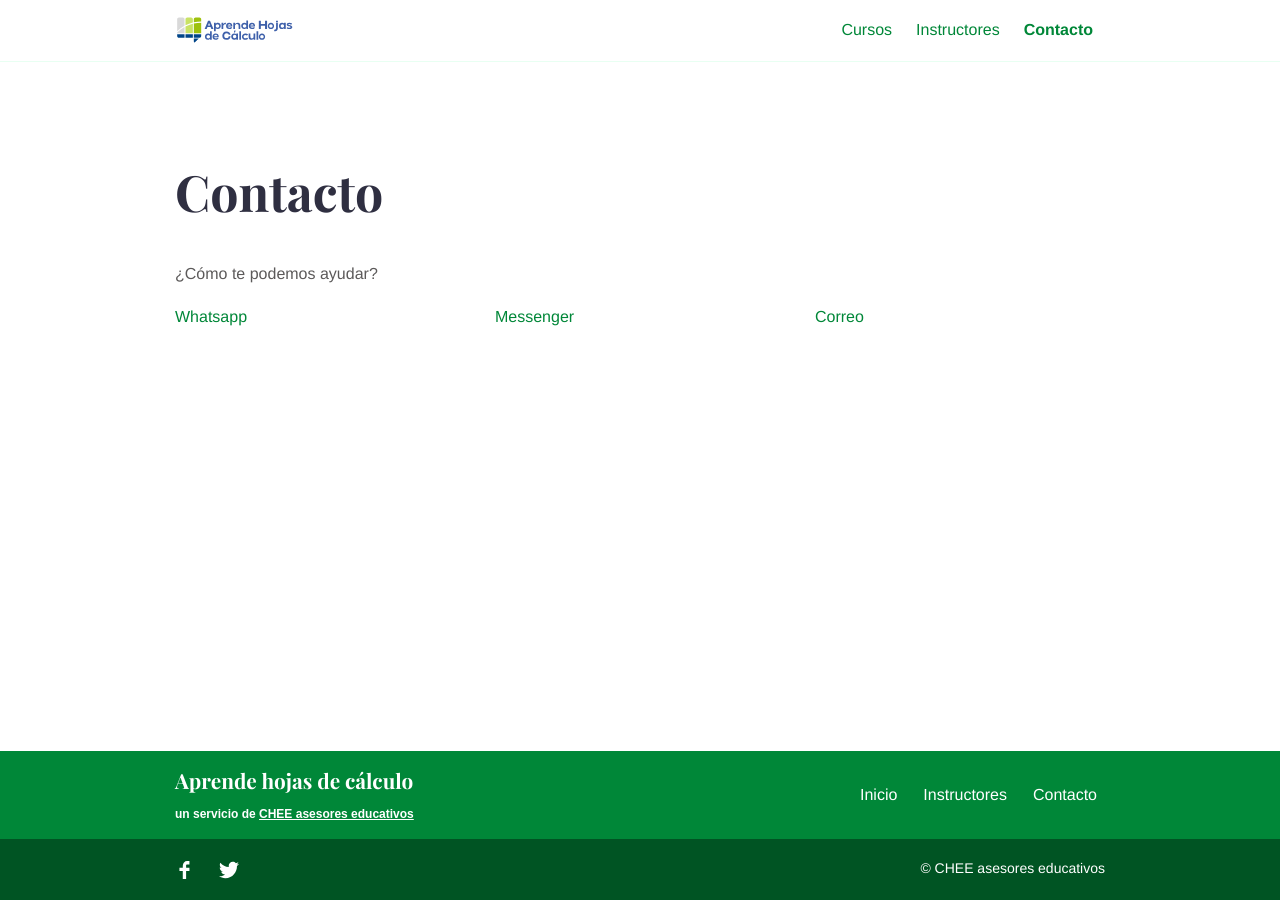
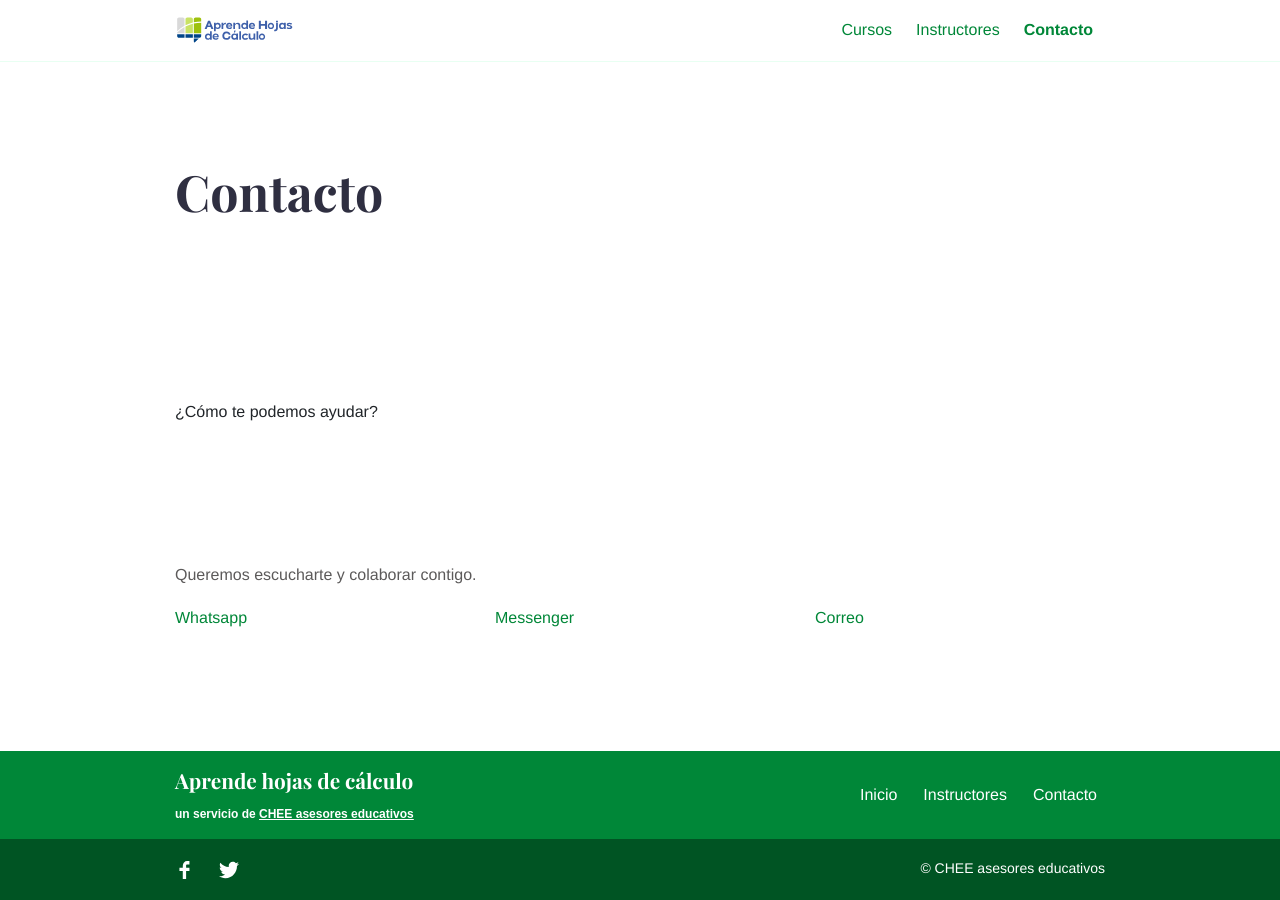
Before and after one commit to camachevaz/Calc, a Jekyll site: the page built from contacto.md, in a window 1280 px wide. Built offline with Jekyll 4.4.1, drawn with Linux system fonts in a browser that asks for light colours.

Commit message:
Update contacto.md

```diff
--- a/contacto.md
+++ b/contacto.md
@@ -3,5 +3,8 @@ title: Contacto
 layout: contact
 description: Contacto
 ---
+<div class="intro">
+    ¿Cómo te podemos ayudar?
+</div>
 
-¿Cómo te podemos ayudar?
+Queremos escucharte y colaborar contigo.
```
